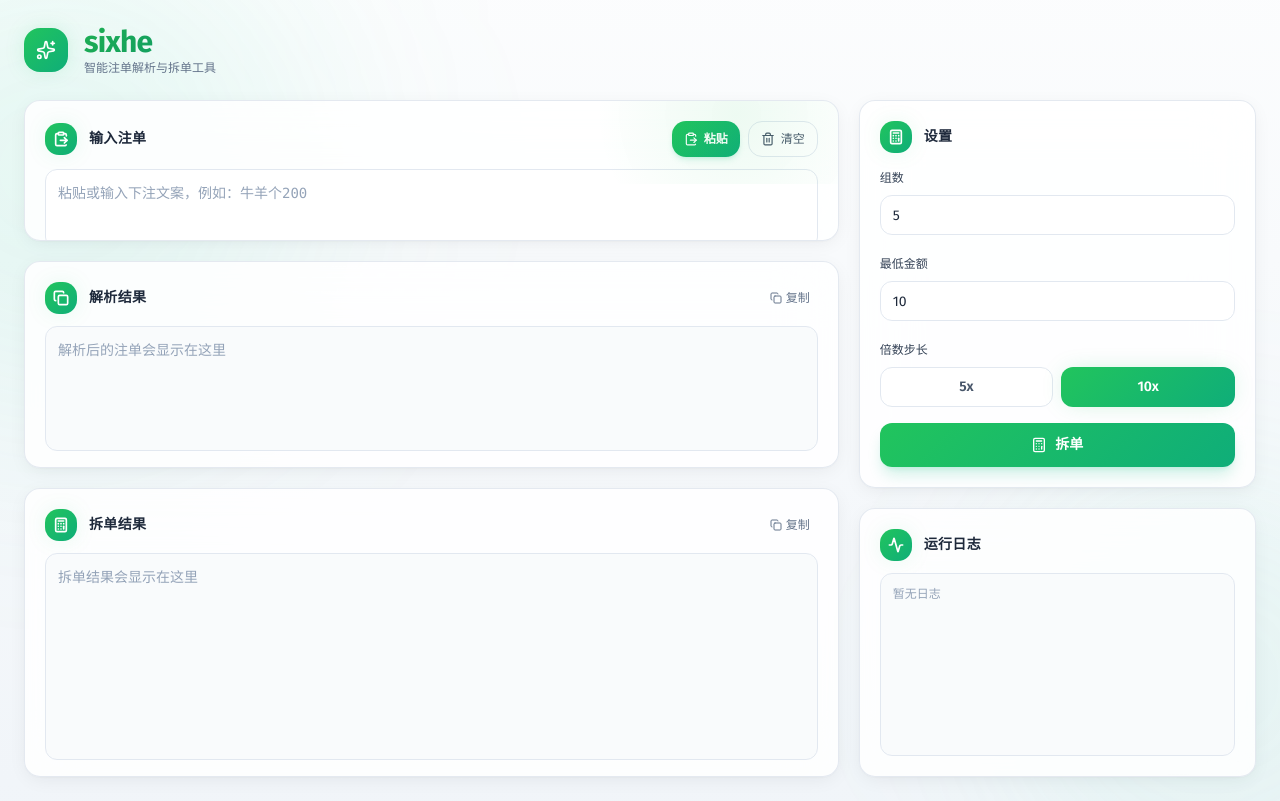
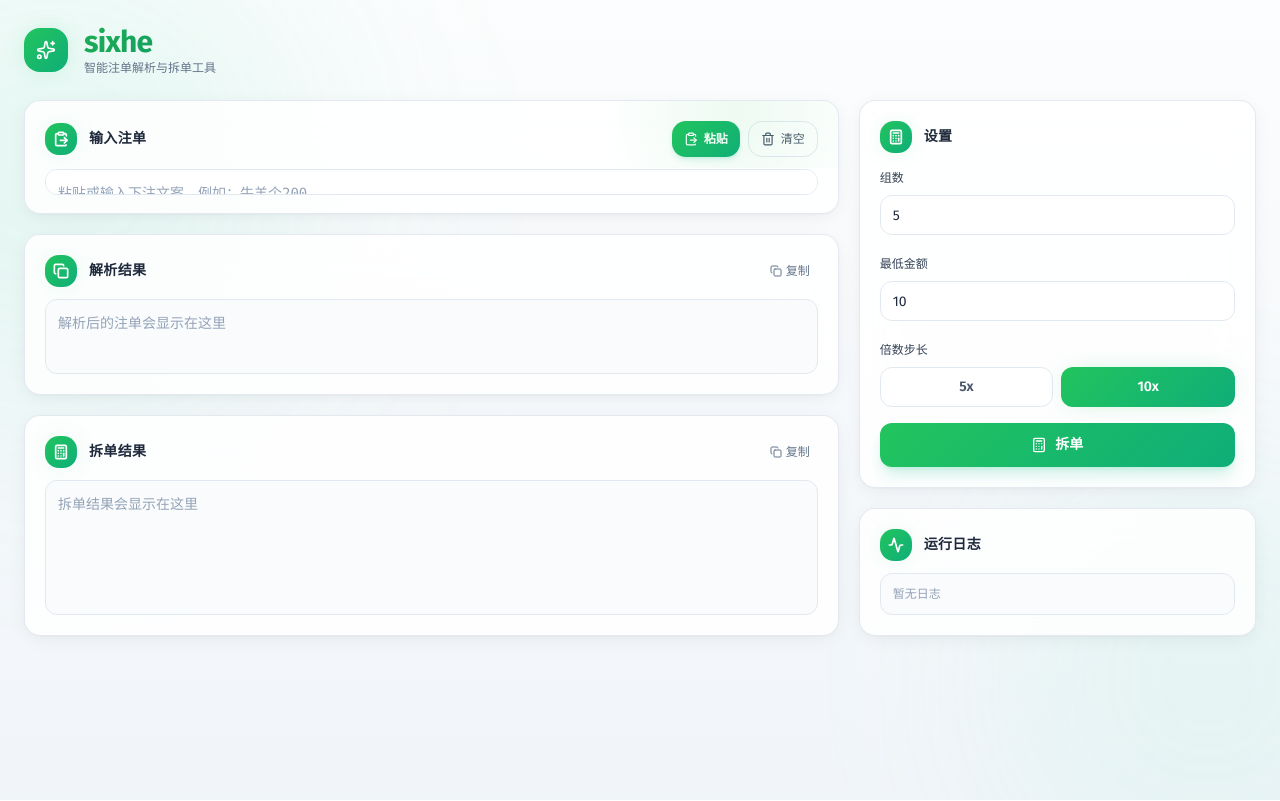
Before and after one commit to kchtin/bets, a React (Vite) app in the folder react-ts/: page / in a window 1280 px wide. Built offline with nearby package versions, Linux system fonts and the light colour scheme.

Commit message:
feat(react-ts): make layout fill viewport height

```diff
--- a/react-ts/src/App.tsx
+++ b/react-ts/src/App.tsx
@@ -133,7 +133,7 @@ function App() {
   );
 
   return (
-    <div className="relative flex min-h-screen flex-col overflow-x-hidden p-4 md:p-5 lg:p-6">
+    <div className="relative flex h-screen flex-col overflow-x-hidden p-4 md:p-5 lg:p-6">
       <div className="pointer-events-none absolute inset-0 -z-10">
         <div className="absolute -left-[15%] -top-[10%] h-[500px] w-[500px] rounded-full bg-emerald-400/10 blur-[120px]" />
         <div className="absolute -bottom-[10%] -right-[10%] h-[400px] w-[400px] rounded-full bg-emerald-300/10 blur-[100px]" />
@@ -150,9 +150,9 @@ function App() {
           </div>
         </header>
 
-        <main className="grid flex-1 grid-cols-1 gap-5 lg:grid-cols-12">
-          <section className="flex flex-col gap-5 lg:col-span-8">
-            <article className="ambient-light flex-[1.2] rounded-2xl glass-strong p-4 card-shadow md:p-5">
+        <main className="grid min-h-0 flex-1 grid-cols-1 gap-5 lg:grid-cols-12">
+          <section className="flex min-h-0 flex-col gap-5 lg:col-span-8">
+            <article className="ambient-light flex min-h-0 flex-[1.2] flex-col rounded-2xl glass-strong p-4 card-shadow md:p-5">
               <div className="mb-3 flex items-center justify-between">
                 <div className="flex items-center gap-3">
                   <div className="flex h-8 w-8 items-center justify-center rounded-lg accent-gradient accent-glow text-white shadow-sm">
@@ -181,14 +181,13 @@ function App() {
                 id="bet-input"
                 aria-label="下注文案输入"
                 placeholder="粘贴或输入下注文案，例如：牛羊个200"
-                rows={3}
                 value={input}
                 onChange={(e) => handleInputChange(e.target.value)}
-                className="focus-ring h-[calc(100%-3rem)] min-h-[80px] w-full resize-none rounded-xl border border-slate-200 bg-white/80 p-3 font-mono text-sm leading-relaxed text-slate-800 placeholder:text-slate-400 focus:border-emerald-400/60 focus:bg-white focus:outline-none"
+                className="focus-ring min-h-0 flex-1 resize-none rounded-xl border border-slate-200 bg-white/80 p-3 font-mono text-sm leading-relaxed text-slate-800 placeholder:text-slate-400 focus:border-emerald-400/60 focus:bg-white focus:outline-none"
               />
             </article>
 
-            <article className="flex-[2] rounded-2xl glass-strong p-4 card-shadow md:p-5">
+            <article className="flex min-h-0 flex-[2] flex-col rounded-2xl glass-strong p-4 card-shadow md:p-5">
               <SectionHeader
                 icon={Copy}
                 title="解析结果"
@@ -198,11 +197,11 @@ function App() {
                 readOnly
                 value={parsedText}
                 placeholder="解析后的注单会显示在这里"
-                className="focus-ring h-[calc(100%-2.5rem)] min-h-[100px] w-full resize-none rounded-xl border border-slate-200 bg-slate-50/80 p-3 font-mono text-sm leading-relaxed text-slate-700 placeholder:text-slate-400 focus:outline-none"
+                className="focus-ring min-h-0 flex-1 resize-none rounded-xl border border-slate-200 bg-slate-50/80 p-3 font-mono text-sm leading-relaxed text-slate-700 placeholder:text-slate-400 focus:outline-none"
               />
             </article>
 
-            <article className="flex-[3] rounded-2xl glass-strong p-4 card-shadow md:p-5">
+            <article className="flex min-h-0 flex-[3] flex-col rounded-2xl glass-strong p-4 card-shadow md:p-5">
               <SectionHeader
                 icon={Calculator}
                 title="拆单结果"
@@ -212,12 +211,12 @@ function App() {
                 readOnly
                 value={splitText}
                 placeholder="拆单结果会显示在这里"
-                className="focus-ring h-[calc(100%-2.5rem)] min-h-[160px] w-full resize-none rounded-xl border border-slate-200 bg-slate-50/80 p-3 font-mono text-sm leading-relaxed text-slate-700 placeholder:text-slate-400 focus:outline-none"
+                className="focus-ring min-h-0 flex-1 resize-none rounded-xl border border-slate-200 bg-slate-50/80 p-3 font-mono text-sm leading-relaxed text-slate-700 placeholder:text-slate-400 focus:outline-none"
               />
             </article>
           </section>
 
-          <aside className="flex flex-col gap-5 lg:col-span-4">
+          <aside className="flex min-h-0 flex-col gap-5 lg:col-span-4">
             <article className="rounded-2xl glass-strong p-4 card-shadow md:p-5">
               <SectionHeader icon={Calculator} title="设置" />
               <div className="space-y-4">
--- a/react-ts/src/index.css
+++ b/react-ts/src/index.css
@@ -33,6 +33,9 @@
   * {
     @apply border-border;
   }
+  html, body, #root {
+    height: 100%;
+  }
   html {
     scroll-behavior: smooth;
   }
@@ -40,7 +43,6 @@
     @apply bg-background text-foreground antialiased;
     font-family: 'Fira Sans', system-ui, -apple-system, sans-serif;
     background: linear-gradient(180deg, hsl(210 40% 99%) 0%, hsl(210 40% 96%) 100%);
-    min-height: 100vh;
   }
   code, pre, .font-mono {
     font-family: 'Fira Code', ui-monospace, monospace;
```
